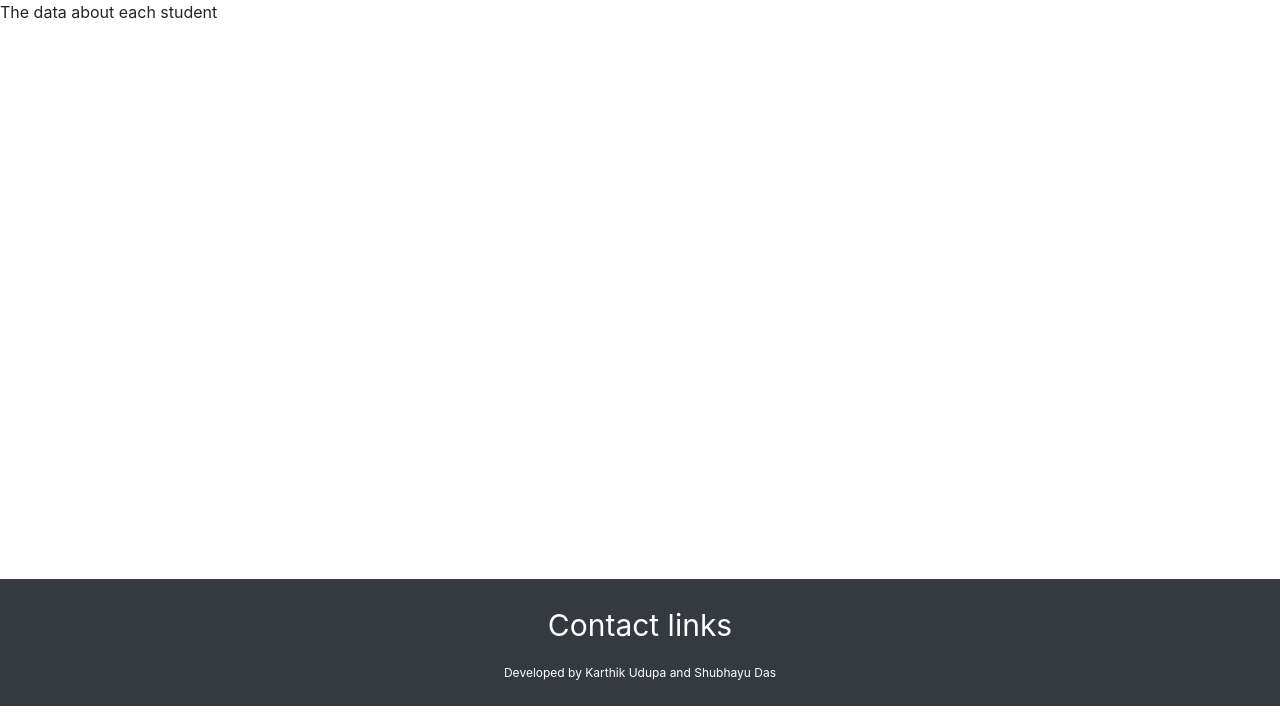
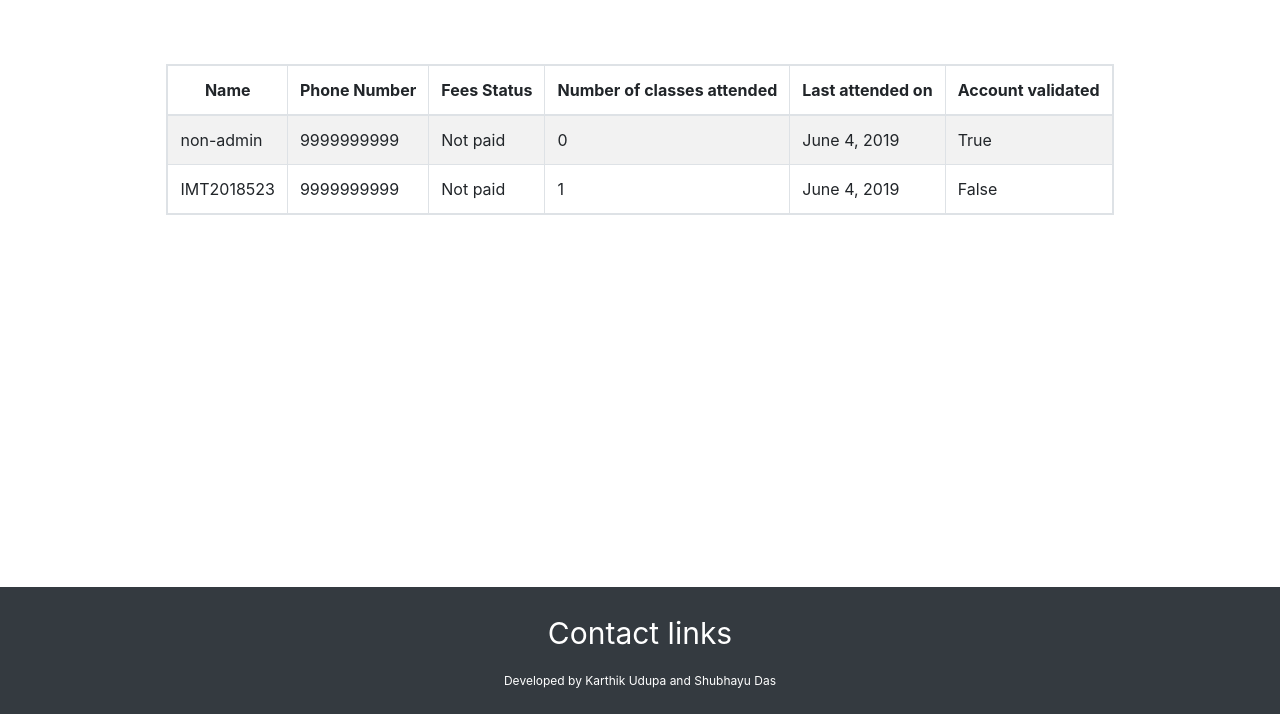
Before and after one commit to Shubhayu-Das/Django-App, a Django app: page /admin-home/student-data/ in a window 1280 px wide. Shown: the part 86-800 px from the top of the page. Run offline with Django 3.2, Linux system fonts and the light colour scheme; data comes from the database, SQL or seed files in the repository; both versions use the stored data as it was after the commit; some libraries are stand-ins or nearby versions.

Commit message:
Version on June 5

```diff
--- a/Organizer/Registry/forms.py
+++ b/Organizer/Registry/forms.py
@@ -18,3 +18,6 @@ class RegistrationForm(forms.ModelForm):
     class Meta:
         model = storeData
         fields = ('username', 'phone_number', 'password',)
+
+class AttendanceForm(forms.Form):
+    choices = forms.MultipleChoiceField(widget=forms.CheckboxSelectMultiple, required = False)
--- a/Organizer/Registry/models.py
+++ b/Organizer/Registry/models.py
@@ -12,6 +12,7 @@ class storeData(models.Model):
     password = models.CharField(max_length = 30, verbose_name = "Password")
 
     no_of_class_attended = models.IntegerField(default = 0)
+    last_class_attended = models.DateTimeField(auto_now = True)
 
     fee_status = models.BooleanField(default = False)
     validated = models.BooleanField(default = False)
--- a/Organizer/Registry/static/css/adminBase.css
+++ b/Organizer/Registry/static/css/adminBase.css
@@ -20,12 +20,14 @@ html, body{
     padding: 0%;
     border: 0ch;
     margin: 0%;
+    max-width: 100%;
+    min-height: calc(80vh);
+    overflow: hidden;
 }
 
 .footer{
-    z-index: 10;
     margin-top: 4%;
-    position: fixed;
+    position: relative;
     bottom: 0;
     width: 100%;
 }
@@ -42,6 +44,7 @@ html, body{
 }
 
 #body{
+    position: relative;
     padding-bottom: 50%;
 }
 
--- /dev/null
+++ b/Organizer/Registry/static/css/studentData.css
@@ -0,0 +1,30 @@
+#full{
+    position: relative;
+    padding-top: 5%;
+    width: max-content;
+}
+
+.table{
+    overflow-x: auto;
+}
+
+.table th{
+    text-align: center;
+}
+
+@media (min-width: 768px){
+    #full{
+        margin: auto;
+    }
+}
+
+@media (max-width: 768px){
+    #full{
+        overflow-x: hidden;
+        margin: auto;
+    }
+    .table{
+        max-width: calc(95vw);
+        margin: auto;
+    }
+}
--- a/Organizer/Registry/templates/Registry/adminBase.html
+++ b/Organizer/Registry/templates/Registry/adminBase.html
@@ -60,7 +60,7 @@
 
     <footer class="footer mr-auto">
         <div class="container-fluid">
-            <div class = "p-3 d-flex align-items-center flex-column mb-2 bg-dark">
+            <div class = "p-3 d-flex align-items-center flex-column bg-dark">
                 <div class = "p-2" id = "contactLinks">Contact links</div>
                 <div class = "p-2" id = "contributors">Developed by Karthik Udupa and Shubhayu Das</div>
             </div>
--- a/Organizer/Registry/templates/Registry/studentsData.html
+++ b/Organizer/Registry/templates/Registry/studentsData.html
@@ -2,9 +2,41 @@
 {% load static %}
 
 {% block style %}
-    <link rel="stylesheet" href = {% static "css/studentsData.css" %}>
+    <link rel="stylesheet" href = {% static "css/studentData.css" %}>
 {% endblock %}
 
 {% block body %}
-        <p id = "trial">The data about each student </p>
+<div id = "full">
+    <table class = "table table-striped table-bordered table-hover table-responsive">
+        <thead>
+            <tr>
+                <th class = 'name'>Name</th>
+                <th>Phone Number</th>
+                <th>Fees Status</th>
+                <th>Number of classes attended</th>
+                <th>Last attended on</th>
+                <th>Account validated</th>
+            </tr>
+        </thead>
+        <tbody>
+        {% for user in users %}
+        <tr>
+                <td class = 'name'>{{ user.name }}</td>
+                <td>{{ user.phoneNumber }}</td>
+
+                {% if user.feesStatus%}
+                    <td>Paid</td>
+                {% else %}
+                    <td>Not paid</td>
+                {% endif %}
+
+                <td>{{ user.classesAttended }}</td>
+                <td>{{ user.lastAttended }}</td>
+                <td>{{ user.isValidated }}</td>
+        </tr>
+        {% endfor %}
+    </tbody>
+    </table>
+
+</div>
 {% endblock %}
--- a/Organizer/Registry/views.py
+++ b/Organizer/Registry/views.py
@@ -1,15 +1,14 @@
 from django.shortcuts import render, HttpResponse, redirect
-from django.contrib.auth.models import User
-from .forms import LoginForm, SelectStudentForm, RegistrationForm
-from datetime import date
+from .forms import LoginForm, SelectStudentForm, RegistrationForm, AttendanceForm
+from datetime import datetime
 from .models import Message, storeData
 
 def authenticate(username = None, password = None):
-    '''
+
     user = storeData.objects.get(username = username)
-    print(user['password'])
+
     if password == user.password:
-        user['is_logged_in'] = True
+        user.is_logged_in = True
         user.save()
     else:
         return None
@@ -18,12 +17,14 @@ def authenticate(username = None, password = None):
         return "Yes"
     else:
         return "No"
-    '''
-    return "Yes"
+
+    return "None"
 
 def userlogout(username):
     user = storeData.objects.get(username = username)
     user.is_logged_in = False
+    user.save()
+
     return True
 
 
@@ -81,12 +82,49 @@ def fees(request):
 
 # Show basic data like the email id and the phone number details.
 def studentsData(request):
-    return render(request, 'Registry/studentsData.html')
+
+    args = {'users':[]}
+    for user in storeData.objects.values():
+        if not user['is_superuser']:
+            temp = {'id': None, 'name': '', 'phoneNumber': '', 'classesAttended': None, 'lastAttended': None, 'feesStatus': False, 'isValidated': False}
+            temp['id'] = (user['id'])
+            temp['name'] = (user['username'])
+            temp['phoneNumber'] = (user['phone_number'])
+            temp['classesAttended'] = (user['no_of_class_attended'])
+            temp['lastAttended'] = (user['last_class_attended'].date())
+            temp['feesStatus'] = (user['fee_status'])
+            temp['isValidated'] = (user['validated'])
+
+            args['users'].append(temp)
+    return render(request, 'Registry/studentsData.html', args)
 
 # Mark and store the attendance functionalities
 def attendance(request):
-    if request.user.is_logged_in:
-        return render(request, 'Registry/attendance.html')
+
+    args = {}
+
+    if request.method == 'POST':
+        present = []
+        form = AttendanceForm(request.POST)
+
+        if form.is_valid:
+            for user in storeData.objects.values():
+                if request.POST.get(str(user['id'])):
+                    present.append(user['id'])
+
+            markPresent(present)
+            return redirect('studentsData')
+
+    else:
+        LIST_OF_CHOICES = []
+        form = AttendanceForm()
+        for user in storeData.objects.values():
+            if not user['is_superuser']:
+                LIST_OF_CHOICES.append({'name': user['username'], 'id': user['id'], 'number': user['no_of_class_attended'], 'lastAttended': user['last_class_attended'].date()})
+
+        args = {'form': form ,'students': LIST_OF_CHOICES}
+
+    return render(request, 'Registry/attendance.html', args)
 
 # View for message broadcasting
 def adminMessage(request):
@@ -119,6 +157,13 @@ def adminMessage(request):
 
     return render(request, 'Registry/adminMessage.html', args)
 
+def markPresent(present):
+    for id in present:
+        person = storeData.objects.get(id = id)
+        person.last_class_attended = datetime.now()
+        person.no_of_class_attended += 1
+        person.save()
+
 def sendMessage(message, recipients):
     receivers = []
     for user in recipients:
@@ -133,7 +178,6 @@ def loginStudentHome(request):
 
 def studentMessage(request):
     toView = {'posts': [], 'dates': []}
-    print(request.user)
     for message in Message.objects.values():
         if str(request.user) in eval(message['allowedUsers']):
             print("Yes")
```
Also changed, not shown: Organizer/Registry/static/css/adminMessage.css (+21 -16 lines), Organizer/Registry/static/css/attendance.css (+18 -0 lines), Organizer/Registry/templates/Registry/adminMessage.html (+8 -4 lines), Organizer/Registry/templates/Registry/attendance.html (+22 -1 lines), Organizer/Registry/migrations/0002_storedata_last_class_attended.py (added), Organizer/Registry/migrations/0003_auto_20190603_0707.py (added), Organizer/Registry/migrations/0004_auto_20190603_0818.py (added), Organizer/Registry/migrations/0005_auto_20190603_0823.py (added), Organizer/Registry/migrations/0006_auto_20190603_0829.py (added), Organizer/Registry/migrations/0007_auto_20190603_0830.py (added), Organizer/Registry/static/css/studentsData.css (deleted), Organizer/db.sqlite3.
